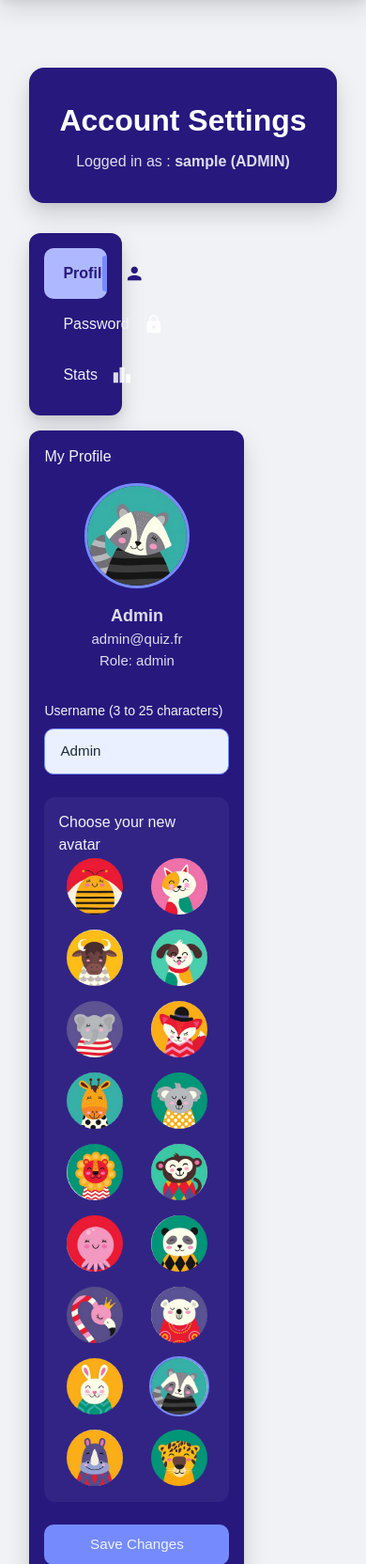
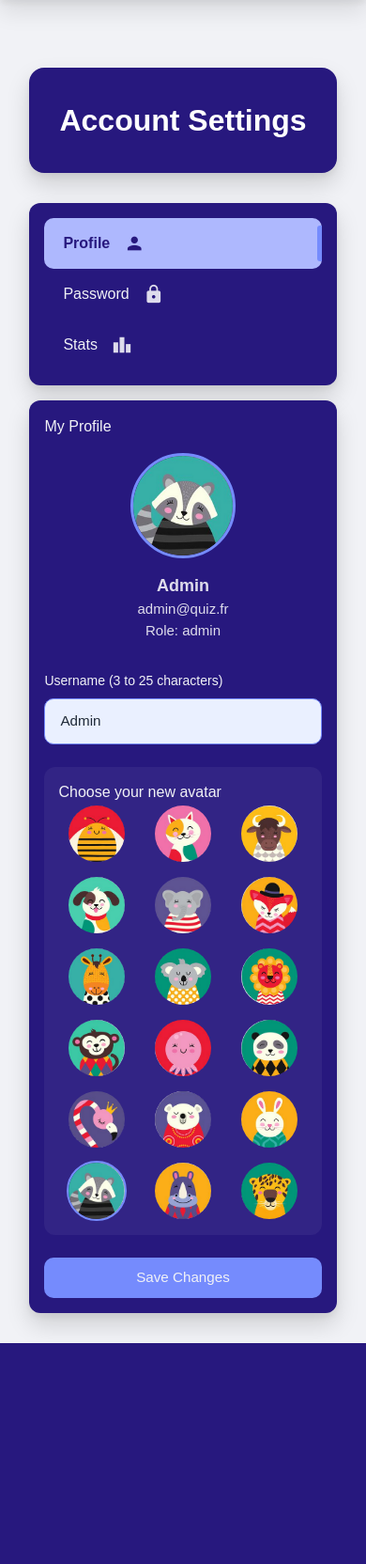
Before and after one commit to pouit777/CtrlShe, a PHP site: page /settings.php in a window 390 px wide. Shown: the part 70-1734 px from the top of the page at 94% size. After the commit the page ends 1499 px from the top, so only its background shows below. Run offline with PHP 8.4, Linux system fonts and the light colour scheme; the visitor is signed in with stand-in values (Sample User, id 1); data comes from the database, SQL or seed files in the repository; some libraries are stand-ins or nearby versions; some web fonts are replaced.

Commit message:
Responsive css Profile Settings

```diff
--- a/src/css/style.css
+++ b/src/css/style.css
@@ -743,39 +743,14 @@ button {
   }
 }
 
-/*Settings page style*/
-@media (max-width: 768px) {
-  .settings {
-    flex-direction: column;
-  }
-
-  .choices {
-    width: 100%;
-    margin-right: 0;
-  }
-
-  .settingPage {
-    width: 100%;
-  }
-}
-
-.settings{
-  display: flex;
-  align-items: flex-start;
-  gap: 1rem;
-}
-
 .settingPage{
   padding: 1rem;
-  width: 70%;
   background-color: var(--color-black);
   border-radius: 12px;
   box-shadow: var(--shadow-modal);
 }
 
 .choices {
-  margin-right: auto;
-  width: 30%;
   padding: 1rem;
   background-color: var(--color-black);
   border-radius: 12px;
--- a/src/settings.php
+++ b/src/settings.php
@@ -19,18 +19,18 @@ $user = $stmt->fetch();
             Account Settings
         </h1>
 
-        <p class="subTitle">
+        <!-- <p class="subTitle">
             Logged in as :
             <strong>
                 <?= htmlspecialchars($_SESSION['username'] ?? 'Admin') ?>
                 (<span class="uppercase"><?= htmlspecialchars($_SESSION['role']) ?></span>)
             </strong>
-        </p>
+        </p> -->
 
     </div>
 
-    <div class="settings">
-        <div class="choices">
+    <div class="settings grid grid-cols-1 md:grid-cols-10 gap-4 items-start">
+        <div class="choices md:col-span-3">
             <ul>
                 <li id="profileSettingBtn" class="active"><button onclick="setActive('profileSetting')">Profile<span class="material-icons">person</span></button></li>
                 <li id="passwordSettingBtn"><button onclick="setActive('passwordSetting')">Password<span class="material-icons">lock</span></button></li>
@@ -38,7 +38,7 @@ $user = $stmt->fetch();
             </ul>
         </div>
 
-        <div id="profileSetting" class="settingPage activeWindow">
+        <div id="profileSetting" class="settingPage activeWindow md:col-span-7">
             <h1 class="textWhite">My Profile</h1>
 
             <div class="profile-header">
@@ -85,7 +85,7 @@ $user = $stmt->fetch();
             </form>
         </div>
 
-        <div id="passwordSetting" class="settingPage hidden">
+        <div id="passwordSetting" class="settingPage hidden md:col-span-7">
             <div class="titleText modal-header">
                 <h3>Change password</h3>
             </div>
@@ -117,7 +117,7 @@ $user = $stmt->fetch();
             </form>
         </div>
 
-        <div id="statUser" class="settingPage hidden">
+        <div id="statUser" class="settingPage hidden md:col-span-7">
             <h3>Meilleur temps</h3>
             <h3>Temps moyen de réponse</h3>
             <h3>Taux de bonnes réponses</h3>
```
